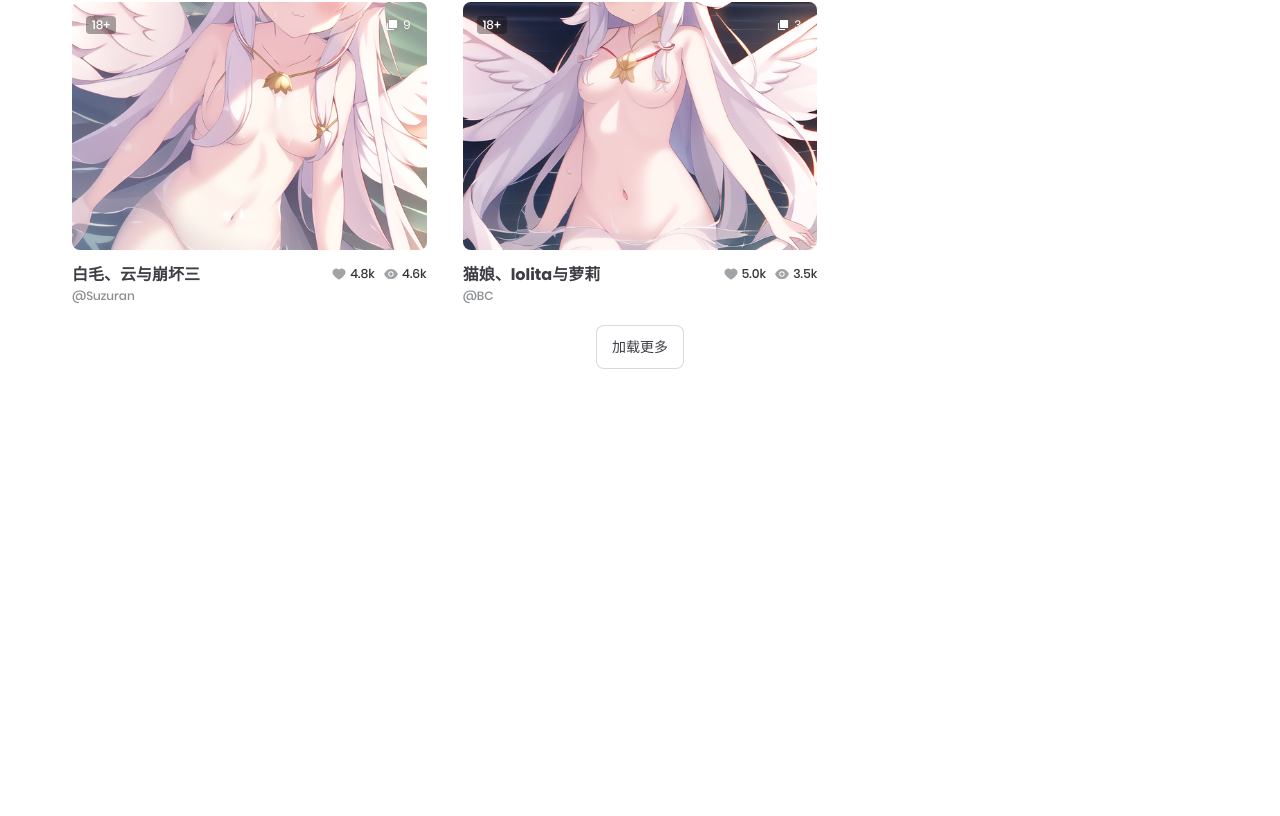
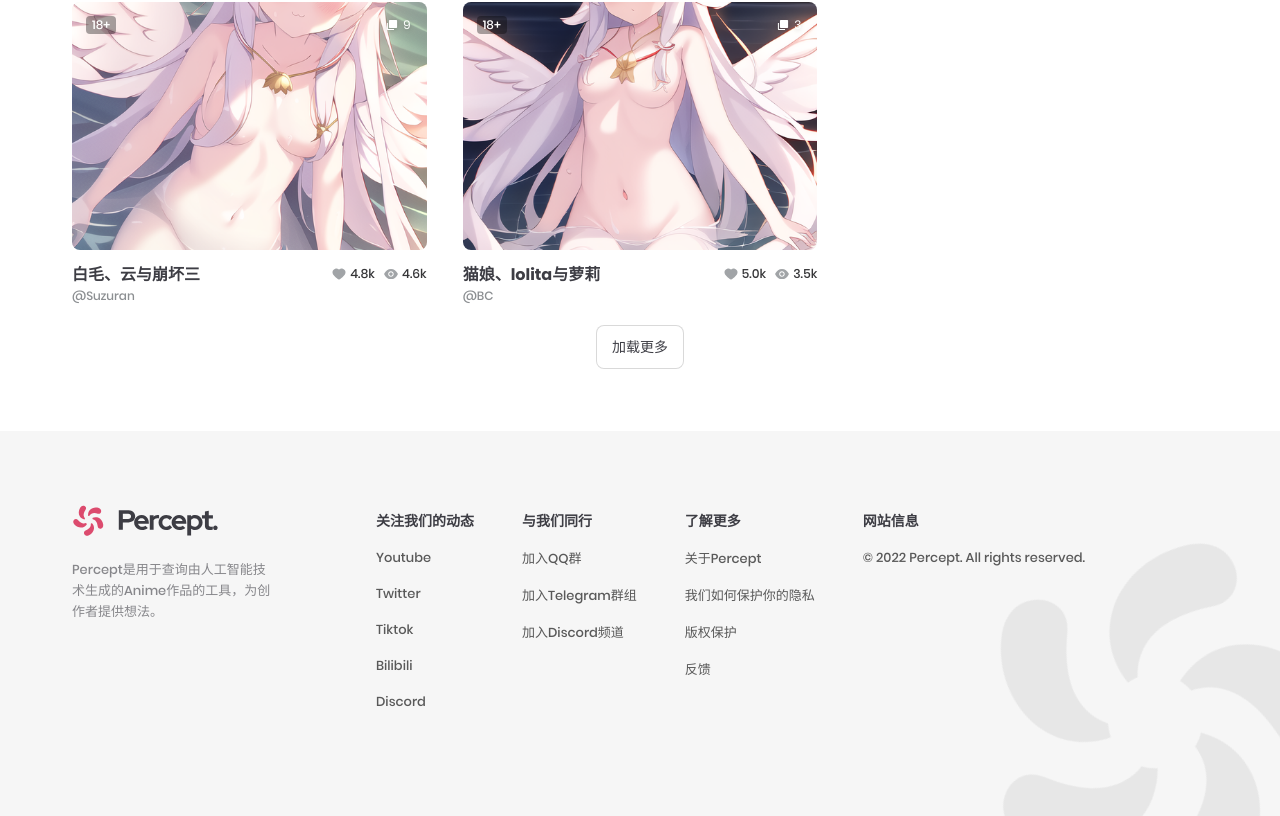
Before and after one commit to Coooookies/novelai-tagdictionary-webui, a Vue app: page /community in a window 1280 px wide. Shown: the part 4947-5763 px from the top of the page. Before the commit the page ends 5378 px from the top, so only its background shows below. Built offline with nearby package versions, Linux system fonts and the light colour scheme.

Commit message:
add: 添加footer

```diff
--- a/src/App.vue
+++ b/src/App.vue
@@ -1,6 +1,7 @@
 <script setup lang="ts">
 import { NIconBg } from "./components/icon";
 import { NTabBar } from "./components/tab-bar";
+import { NFooter } from "./components/footer";
 import { RouterView } from "vue-router";
 </script>
 
@@ -8,6 +9,7 @@ import { RouterView } from "vue-router";
   <n-icon-bg />
   <n-tab-bar />
   <router-view />
+  <n-footer />
 </template>
 
 <style lang="scss" scoped></style>
--- /dev/null
+++ b/src/components/footer/footer.vue
@@ -0,0 +1,264 @@
+<script setup lang="ts">
+import tabTitle from "../tab-bar/tab-bar-icon-title.vue";
+import tabSubTitle from "../tab-bar/tab-bar-icon-subtitle.vue";
+</script>
+
+<template>
+  <header id="footer">
+    <div class="app-marker">
+      <tab-title class="app-marker__icon" />
+    </div>
+    <div class="app-footer">
+      <div class="app-footer__description">
+        <div class="__app-logo">
+          <tab-title class="__app-logo__icon" />
+          <tab-sub-title class="__app-logo__text" />
+        </div>
+        <p class="__app-description">
+          Percept是用于查询由人工智能技术生成的Anime作品的工具，为创作者提供想法。
+        </p>
+      </div>
+      <div class="app-footer__link">
+        <ul class="app-footer__link__group">
+          <li class="__link-group__item __title">关注我们的动态</li>
+          <li class="__link-group__item"><a href="###">Youtube</a></li>
+          <li class="__link-group__item"><a href="###">Twitter</a></li>
+          <li class="__link-group__item"><a href="###">Tiktok</a></li>
+          <li class="__link-group__item"><a href="###">Bilibili</a></li>
+          <li class="__link-group__item"><a href="###">Discord</a></li>
+        </ul>
+        <ul class="app-footer__link__group">
+          <li class="__link-group__item __title">与我们同行</li>
+          <li class="__link-group__item"><a href="###">加入QQ群</a></li>
+          <li class="__link-group__item"><a href="###">加入Telegram群组</a></li>
+          <li class="__link-group__item"><a href="###">加入Discord频道</a></li>
+        </ul>
+        <ul class="app-footer__link__group">
+          <li class="__link-group__item __title">了解更多</li>
+          <li class="__link-group__item"><a href="###">关于Percept</a></li>
+          <li class="__link-group__item">
+            <a href="###">我们如何保护你的隐私</a>
+          </li>
+          <li class="__link-group__item"><a href="###">版权保护</a></li>
+          <li class="__link-group__item"><a href="###">反馈</a></li>
+        </ul>
+        <ul class="app-footer__link__group">
+          <li class="__link-group__item __title">网站信息</li>
+          <li class="__link-group__item">
+            © 2022 Percept. All rights reserved.
+          </li>
+        </ul>
+      </div>
+    </div>
+  </header>
+</template>
+
+<style lang="scss" scoped>
+#footer {
+  position: relative;
+  background-color: #f6f6f6;
+  z-index: 0;
+}
+
+.app-marker {
+  position: absolute;
+  bottom: 0;
+  right: 0;
+  overflow: hidden;
+  z-index: -1;
+
+  & &__icon {
+    fill: rgba(231, 231, 231, 1);
+    animation: icon-rotate-forever 80s linear infinite;
+  }
+
+  @keyframes icon-rotate-forever {
+    0% {
+      transform: rotate(0deg);
+    }
+    100% {
+      transform: rotate(-360deg);
+    }
+  }
+}
+
+.app-footer {
+  display: flex;
+  flex-wrap: wrap;
+
+  & &__description,
+  & &__link {
+    flex-shrink: 0;
+  }
+
+  & &__description {
+    .__app-logo {
+      &__icon {
+        fill: var(--color-primary);
+      }
+
+      &__text {
+        fill: var(--color-default);
+      }
+    }
+
+    .__app-description {
+      font-weight: 500;
+      font-size: 13px;
+      line-height: 160%;
+      color: rgba(135, 135, 139, 1);
+    }
+  }
+
+  & &__link {
+    display: flex;
+    flex-direction: row;
+    flex-wrap: wrap;
+
+    flex: 1;
+    padding-top: 7px;
+
+    &__group {
+      list-style: none;
+      margin-right: 48px;
+      margin-bottom: 32px;
+
+      &:last-child {
+        margin-right: 0;
+      }
+
+      .__link-group__item {
+        margin-bottom: 16px;
+
+        &:last-child {
+          margin-bottom: 0;
+        }
+
+        &,
+        a {
+          color: rgba(89, 89, 89, 95);
+          font-weight: 500;
+          font-size: 13px;
+          text-decoration: none;
+        }
+
+        a {
+          position: relative;
+
+          &::after {
+            content: "";
+            position: absolute;
+            background-color: rgba(89, 89, 89, 95);
+            height: 1px;
+            bottom: 0;
+            right: 0;
+            left: 0;
+            transform-origin: 100% 50%;
+            transform: scaleX(0%);
+            transition: transform 200ms;
+          }
+
+          &:hover::after {
+            transform-origin: 0% 50%;
+            transform: scaleX(100%);
+          }
+        }
+
+        &.__title {
+          font-weight: 600;
+          font-size: 14px;
+          color: var(--color-default);
+        }
+      }
+    }
+  }
+}
+
+@media only screen and (max-width: 919px) {
+  #footer {
+    padding: 50px 36px 100px;
+  }
+
+  .app-marker {
+    & &__icon {
+      width: 320px;
+      height: 320px;
+      margin-right: -64px;
+      margin-bottom: -82px;
+    }
+  }
+
+  .app-footer {
+    flex-direction: column;
+
+    & &__description {
+      .__app-logo {
+        &__icon {
+          width: 28px;
+          height: 28px;
+        }
+
+        &__text {
+          margin-left: 10px;
+          width: 84px;
+          height: 28px;
+        }
+      }
+
+      .__app-description {
+        margin-top: 8px;
+      }
+    }
+
+    & &__link {
+      margin-left: 0;
+      padding-top: 48px;
+    }
+  }
+}
+
+@media only screen and (min-width: 920px) {
+  #footer {
+    padding: 72px;
+  }
+
+  .app-marker {
+    & &__icon {
+      width: 390px;
+      height: 390px;
+      margin-right: -72px;
+      margin-bottom: -104px;
+    }
+  }
+
+  .app-footer {
+    flex-direction: row;
+
+    & &__description {
+      max-width: 200px;
+
+      .__app-logo {
+        &__icon {
+          width: 34px;
+          height: 34px;
+        }
+
+        &__text {
+          margin-left: 10px;
+          width: 102px;
+          height: 34px;
+        }
+      }
+
+      .__app-description {
+        margin-top: 16px;
+      }
+    }
+
+    & &__link {
+      margin-left: 104px;
+      padding-top: 7px;
+    }
+  }
+}
+</style>
--- /dev/null
+++ b/src/components/footer/index.ts
@@ -0,0 +1 @@
+export { default as NFooter } from "./footer.vue";
```
